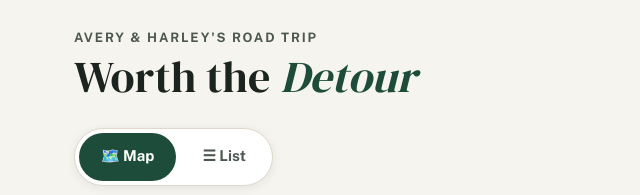
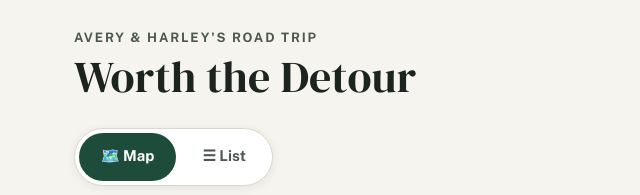
Before and after one commit to cyan-fox-avery/road-trip-map, a plain HTML site: page index.html in a window 1280 px wide. Shown: the top 195 px of the page, 0-640 px from the left. Drawn offline with nearby package versions, Linux system fonts and the light colour scheme.

Commit message:
Header: plain Worth the Detour, no italics

```diff
--- a/index.html
+++ b/index.html
@@ -36,7 +36,6 @@
   /* Intro */
   .intro{display:flex;flex-wrap:wrap;gap:16px;align-items:flex-end;justify-content:space-between;margin-bottom:6px}
   .intro h1{font-family:"DM Serif Display",Georgia,serif;font-weight:400;font-size:clamp(30px,5vw,44px);line-height:1.05;margin:0;letter-spacing:.2px}
-  .intro h1 em{font-style:italic;color:var(--accent)}
   .intro .kicker{margin:0 0 6px;color:var(--ink-2);font-size:13px;font-weight:700;letter-spacing:.14em;text-transform:uppercase}
   .stats{display:flex;gap:8px;flex-wrap:wrap}
   .stat{background:var(--surface);border:1px solid var(--line);border-radius:999px;padding:8px 14px;font-size:13.5px;font-weight:600;color:var(--ink-2);box-shadow:var(--shadow-sm)}
@@ -158,7 +157,7 @@
   <header class="intro">
     <div>
       <p class="kicker">Avery &amp; Harley's road trip</p>
-      <h1>Worth the <em>Detour</em></h1>
+      <h1>Worth the Detour</h1>
     </div>
     <div class="stats" aria-label="Trip summary">
       <span class="stat"><b id="stat-total">1</b> place</span>
```
